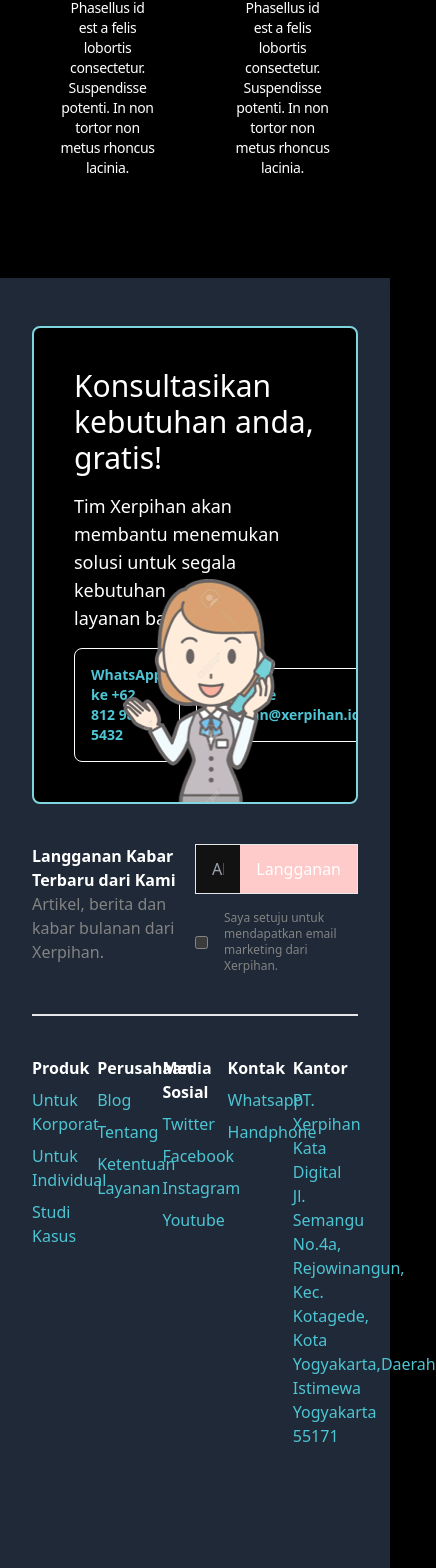
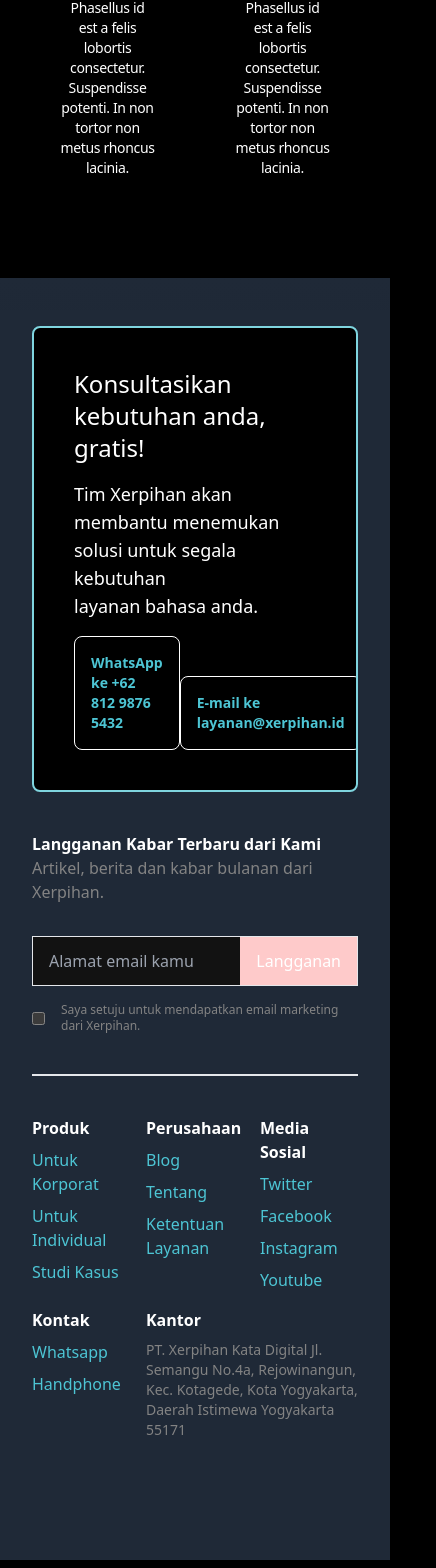
Before and after one commit to yasanugroho/silver-doodle, a Next.js app: page /about in a window 390 px wide. Shown: the part 6255-7823 px from the top of the page, 436 px wide, since content can reach past the window. Built offline with nearby package versions, Linux system fonts and the light colour scheme; what @tailwindcss/typography would draw is missing.

Commit message:
home responsive

```diff
--- a/components/Footer.tsx
+++ b/components/Footer.tsx
@@ -28,7 +28,7 @@ const listProduk = [
       { name: 'Twitter', link: 'https://twitter.com/xerpihan' },
       { name: 'Facebook', link: 'https://facebook.com/xerpihan' },
       { name: 'Instagram', link: 'https://www.instagram.com/xerpihan' },
-      { name: 'Youtube', link: '/https://youtube.com/channel/UC_ypxl44BSYNHjXAs5-zuaQ' },
+      { name: 'Youtube', link: 'https://youtube.com/channel/UC_ypxl44BSYNHjXAs5-zuaQ' },
     ],
   },
   {
@@ -36,15 +36,6 @@ const listProduk = [
     list: [
       { name: 'Whatsapp', link: 'https://wa.me/083119161413' },
       { name: 'Handphone', link: '/' },
-    ],
-  },
-  {
-    name: 'Kantor',
-    list: [
-      {
-        name: 'PT. Xerpihan Kata Digital Jl. Semangu No.4a, Rejowinangun, Kec. Kotagede, Kota Yogyakarta,Daerah Istimewa Yogyakarta 55171',
-        link: '#',
-      },
     ],
   },
 ];
@@ -63,7 +54,7 @@ export default function Footer() {
       <div className="max-w-5xl px-8 py-4 mx-auto relative ">
         <div className="border-2 text-lg rounded-lg border-[#7fd5df] p-10 bg-[#05acc2] dark:bg-black relative overflow-hidden">
           <div className="mb-4 text-white space-y-4">
-            <div className="text-3xl ">
+            <div className="text-2xl md:text-3xl">
               <L>
                 <p>Konsultasikan kebutuhan anda, gratis!</p>
                 <p>Konsultasikan kebutuhan anda, gratis!</p>
@@ -80,41 +71,41 @@ export default function Footer() {
               </p>
             </L>
           </div>
-          <div className="flex space-x-4 items-center">
+          <div className="flex md:space-x-4 space-y-10 md:space-y-0 items-center text-sm ">
             <a
-              className="border-white border rounded-lg flex items-center text-white space-x-10 p-4 text-sm font-semibold"
+              className="border-white border rounded-lg text-white p-4 font-semibold"
               href="https://wa.me/083119161413"
               target="_blank"
               rel="noreferrer">
               <L>
-                <p className="m-0">WhatsApp ke +62 812 9876 5432</p>
+                <p>WhatsApp ke +62 812 9876 5432</p>
                 <p> WhatsApp to +62 812 9876 5432</p>
               </L>
             </a>
             <a
-              className="border-white border rounded-lg items-center text-white space-x-10  p-4 text-sm font-semibold"
+              className="border-white border rounded-lg text-white p-4 font-semibold"
               href="mailto:layanan@xerpihan.id"
               target="_blank"
               rel="noreferrer">
               <L>
-                <p className="m-0">E-mail ke layanan@xerpihan.id</p>
+                <p>E-mail ke layanan@xerpihan.id</p>
                 <p> E-mail to layanan@xerpihan.id</p>
               </L>
             </a>
           </div>
 
-          <div className="absolute -bottom-6 right-20">
+          <div className="md:block hidden absolute -bottom-6 right-20">
             <Image src={cpImg} alt="cp" />
           </div>
         </div>
         <div className="bg-xerpihan-hero-gradient-end dark:bg-gray-800 my-10">
           {/* subscibtion */}
-          <div className="flex">
-            <div className="w-1/2">
+          <div className="md:flex md:space-y-0 space-y-8">
+            <div className="md:w-1/2">
               <p className="font-bold">Langganan Kabar Terbaru dari Kami</p>
               <p className="text-[#838383]">Artikel, berita dan kabar bulanan dari Xerpihan.</p>
             </div>
-            <div className="space-y-4 w-1/2">
+            <div className="space-y-4 md:w-1/2">
               <div className="border flex">
                 <input type="email" placeholder="Alamat email kamu" className="w-full focus:outline-none px-4 py-3" />
                 <button className="px-4 py-3 text-white bg-red-200">
@@ -129,7 +120,7 @@ export default function Footer() {
           </div>
           <div className="w-full h-0.5 bg-gray-200 my-10"></div>
           {/* Produk */}
-          <div className="grid grid-cols-5">
+          <div className="grid md:grid-cols-5 grid-cols-3 gap-4 md:gap-2">
             {listProduk.map(el => (
               <div key={el.name} className="space-y-2">
                 <p className="font-bold">{el.name}</p>
@@ -148,6 +139,13 @@ export default function Footer() {
                 ))}
               </div>
             ))}
+            <div className="space-y-2 md:col-span-1 col-span-2">
+              <p className="font-bold">Kantor</p>
+              <p className="text-[#838383] text-sm">
+                PT. Xerpihan Kata Digital Jl. Semangu No.4a, Rejowinangun, Kec. Kotagede, Kota Yogyakarta, Daerah
+                Istimewa Yogyakarta 55171
+              </p>
+            </div>
           </div>
         </div>
       </div>
--- a/pages/index.tsx
+++ b/pages/index.tsx
@@ -12,19 +12,19 @@ import { listFitur, listLogoTim, dataSection } from '../utils/HomeVariables';
 
 export const Index: React.FC = () => {
   const SectionComp = (
-    <div className="max-w-5xl px-8 py-4 mx-auto">
+    <div className="max-w-5xl px-8 py-4 md:mx-auto">
       {dataSection.map(el => (
         <section
           key={el.title}
           className={`flex flex-col items-center my-20 space-x-4 ${
             el.styling ? 'md:flex-row-reverse' : 'md:flex-row'
           }`}>
-          <div className="w-1/2 flex mb-5 md:mb-0 justify-center items-center">
+          <div className="md:w-1/2 flex mb-5 md:mb-0 justify-center items-center">
             <figure className="w-36 h-36 md:w-48 md:h-48">
               <Image src={el.img} alt="Proofreading" objectFit="contain" />
             </figure>
           </div>
-          <div className="w-1/2 space-y-3">
+          <div className="md:w-1/2 space-y-3">
             <p className="text-xl font-bold mb-1 text-gray-500">{el.title}</p>
             <h2 className="text-3xl font-bold mb-2">{el.subTitle}</h2>
             <p className="text-lg">{el.content}</p>
@@ -41,22 +41,19 @@ export const Index: React.FC = () => {
         from-xerpihan-hero-gradient-start to-xerpihan-hero-gradient-end dark:from-gray-900 dark:to-gray-800">
         <Header />
         <L>
-          <>
-            <h1 className="text-6xl font-bold text-center">
-              Layanan bahasa
-              <br />
-              <span className="text-xerpihan-primary-600 leading-normal">No.1</span> di Indonesia
-            </h1>
-          </>
-
-          <h1 className="text-6xl font-bold text-center">
+          <h1 className=" text-4xl md:text-6xl font-bold text-center">
+            Layanan bahasa
+            <br />
+            <span className="text-xerpihan-primary-600 leading-normal">No.1</span> di Indonesia
+          </h1>
+          <h1 className="text-4xl md:text-6xl font-bold text-center">
             Indonesian <span className="text-xerpihan-primary-600 leading-normal">No.1</span>
             <br /> language service provider
           </h1>
         </L>
         <div className="flex justify-center flex-wrap py-5">
           {listFitur.map(el => (
-            <div className="mx-5 text-2xl font-bold text-gray-400" key={el.id}>
+            <div className="mx-5 md:text-2xl font-bold text-gray-400" key={el.id}>
               <L>
                 {el.id}
                 {el.en}
@@ -74,11 +71,11 @@ export const Index: React.FC = () => {
         {/* Box */}
         <div className="max-w-5xl px-8 pt-16 pb-10 mx-auto ">
           <div className="relative">
-            <div className="border-2 text-lg rounded-md p-10 bg-white dark:bg-black overflow-hidden flex flex-1 flex-row-reverse">
-              <div className="absolute -bottom-2 left-0">
+            <div className="border-2 text-lg rounded-md p-10 bg-white dark:bg-black overflow-hidden flex md:flex-1 md:flex-row-reverse">
+              <div className="absolute -bottom-2 left-0 md:block hidden">
                 <Image src={contactImg} alt="cp" />
               </div>
-              <div className="mr-10 space-y-4">
+              <div className="md:mr-10 space-y-4">
                 <L>
                   <p>
                     Dapatkan estimasi biaya proofreading, terjemahan, subtitle,
@@ -89,9 +86,9 @@ export const Index: React.FC = () => {
                     <br /> and transcription, for <span className="font-bold">free!</span>
                   </p>
                 </L>
-                <div className="flex space-x-4 items-center">
+                <div className="md:flex md:space-x-4 items-center">
                   <Link href="/order">
-                    <a className="xerp-a-button flex items-center justify-between p-4 text-sm font-bold  w-[270px] h-[61px]">
+                    <a className="xerp-a-button flex items-center justify-between p-4 text-sm font-bold  md:w-[270px] h-[61px]">
                       <L>
                         {'Order Sekarang'}
                         {'Order now'}
@@ -106,7 +103,7 @@ export const Index: React.FC = () => {
                     </L>
                   </div>
                   <a
-                    className="xerp-b-button flex items-center space-x-10 w-[270px]"
+                    className="xerp-b-button flex items-center space-x-10 md:w-[270px]"
                     href="https://wa.me/083119161413"
                     target="_blank"
                     rel="noreferrer">
@@ -132,7 +129,7 @@ export const Index: React.FC = () => {
           <p>Layanan kami telah digunakan oleh tim-tim terkemuka di Indonesia</p>
           <p>Layanan kami telah digunakan oleh tim-tim terkemuka di Indonesia</p>
         </L>
-        <div className="flex justify-between mx-20">
+        <div className="grid md:grid-cols-5 grid-cols-3 gap-2 md:mx-20">
           {listLogoTim.map(el => (
             <div key={el}>
               <Image src={el} alt="Proofreading" />
```
